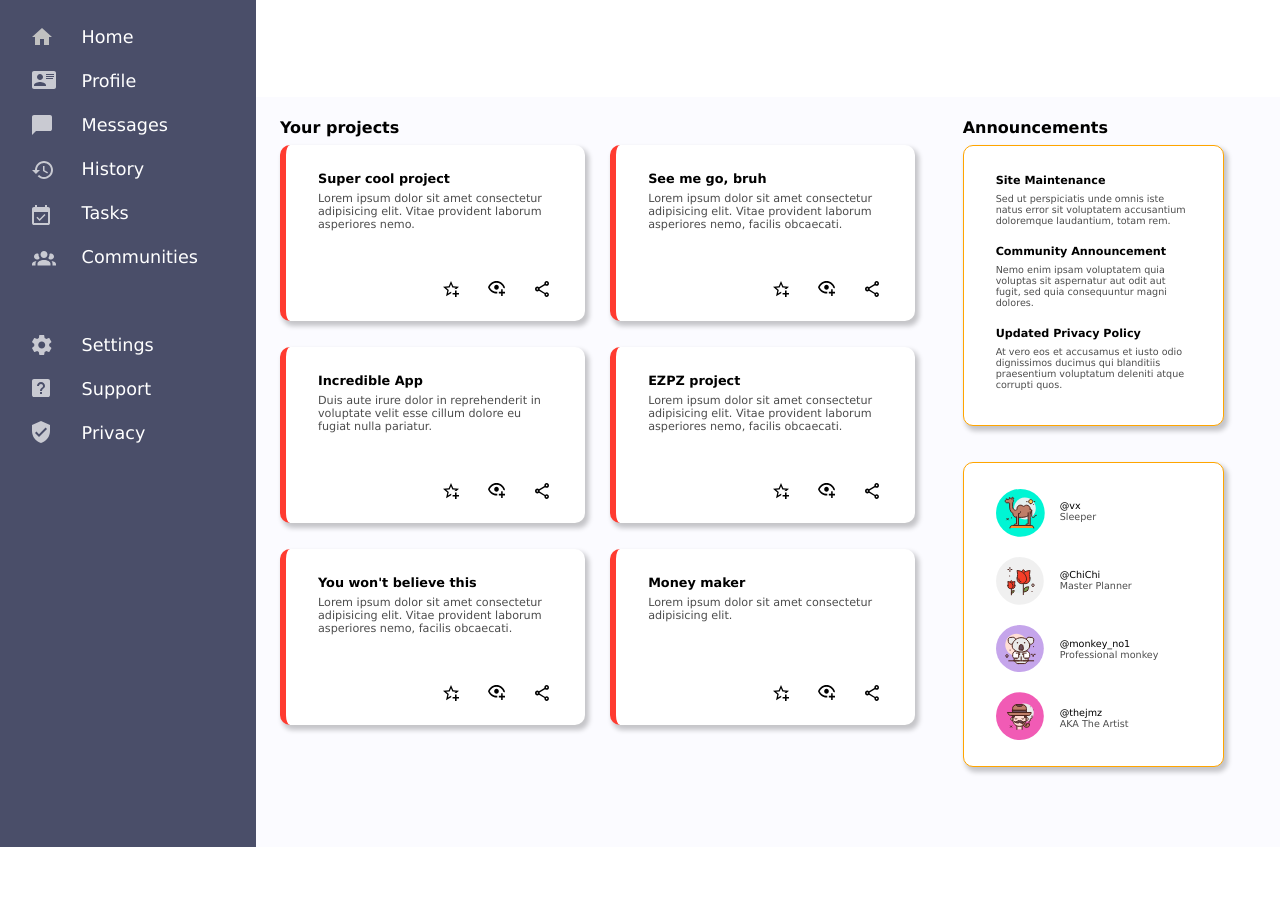
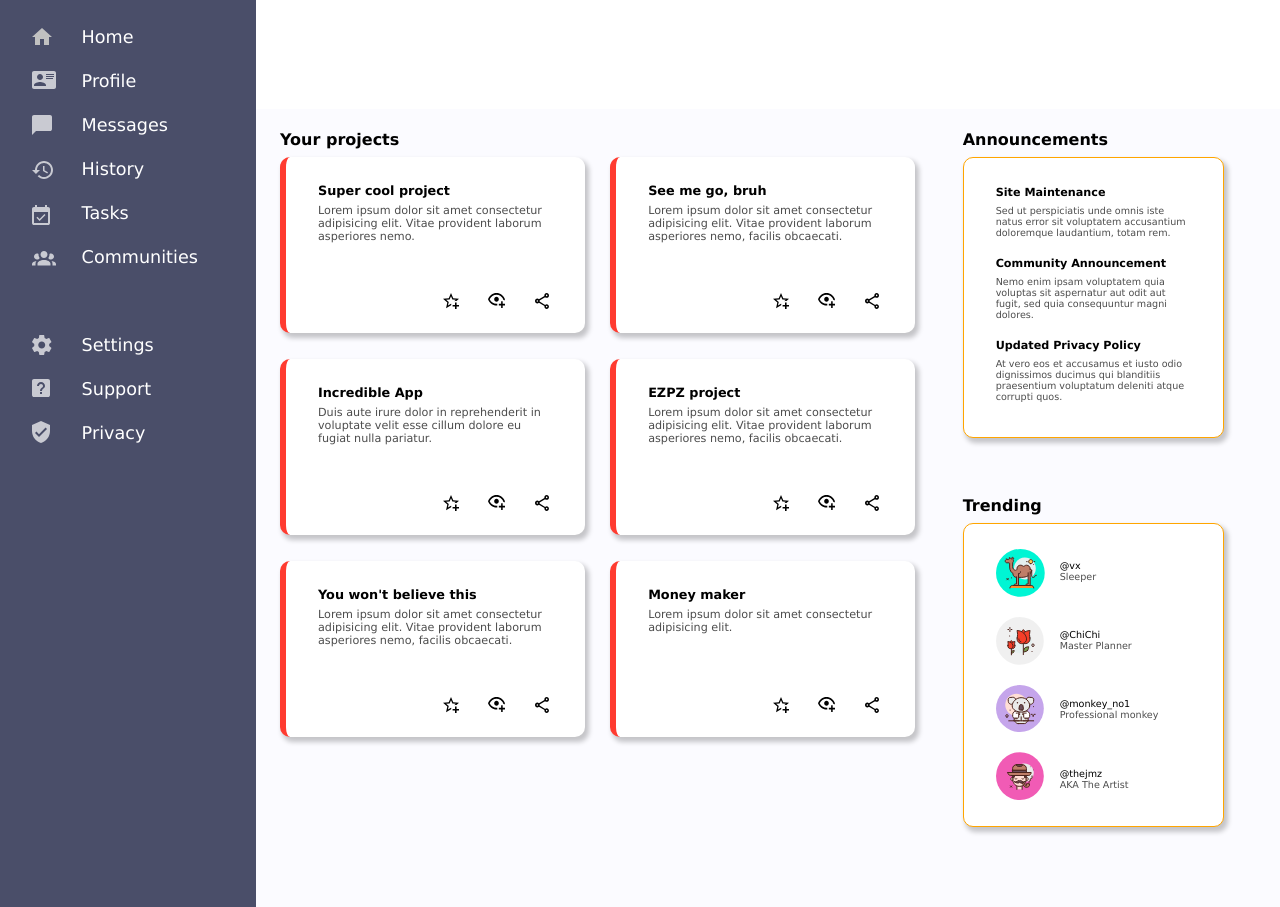
Before and after one commit to xvekii/admin-dashboard, a plain HTML site: page index.html in a window 1280 px wide. Shown: the part 91-998 px from the top of the page. Before the commit the page ends 938 px from the top, so only its background shows below. Drawn offline with Linux system fonts and the light colour scheme.

Commit message:
Add trend container, trending h4

```diff
--- a/index.html
+++ b/index.html
@@ -128,6 +128,8 @@
             <h5>Updated Privacy Policy</h5>
             <p>At vero eos et accusamus et iusto odio dignissimos ducimus qui blanditiis praesentium voluptatum deleniti atque corrupti quos.</p>
           </div>
+          <div class="trend-container">
+            <h4>Trending</h4>
             <div class="trend-wrapper">
               <ul class="trend-icons">
                 <li><img src="images/vx.svg" alt=""></li>
@@ -164,6 +166,7 @@
             </div>
           </div>
         </div>
+      </div>
     </main>
   </div>
 </body>
```
Lines whose indentation alone changed are shown as unchanged.
